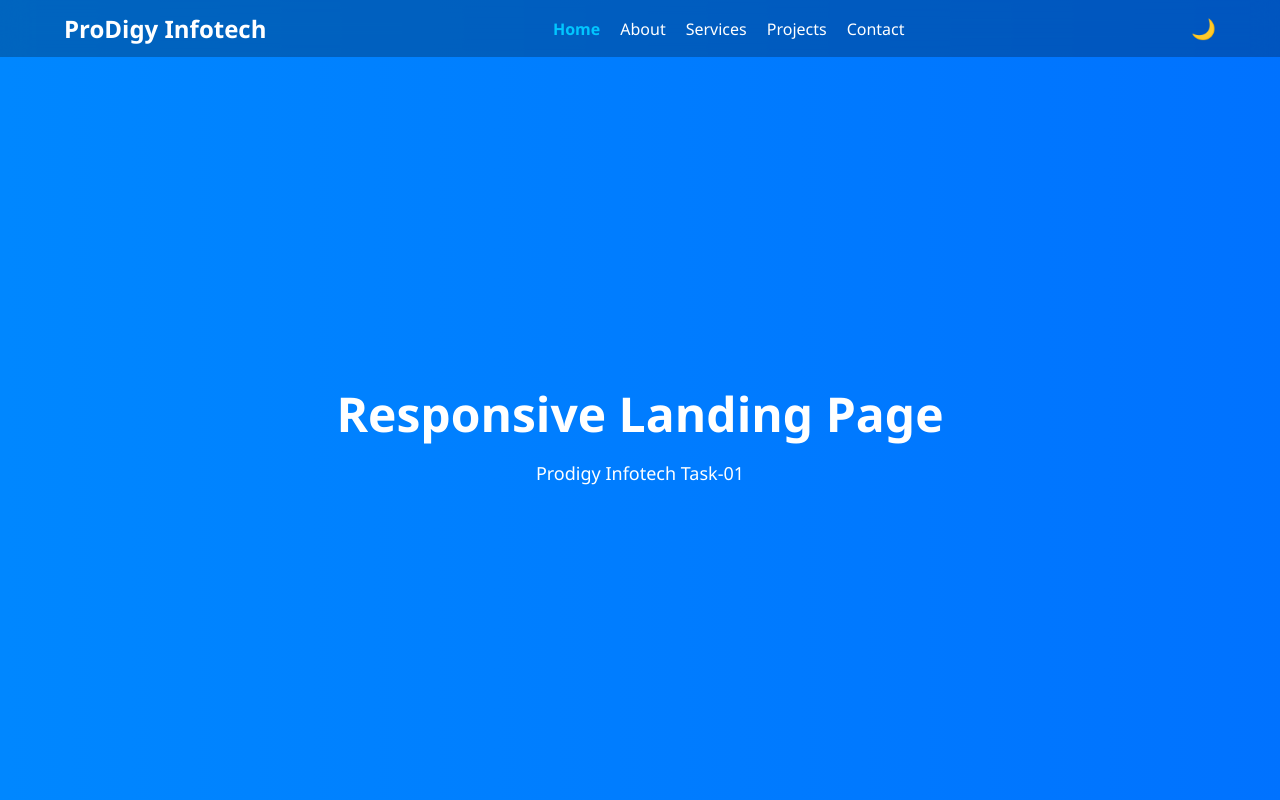
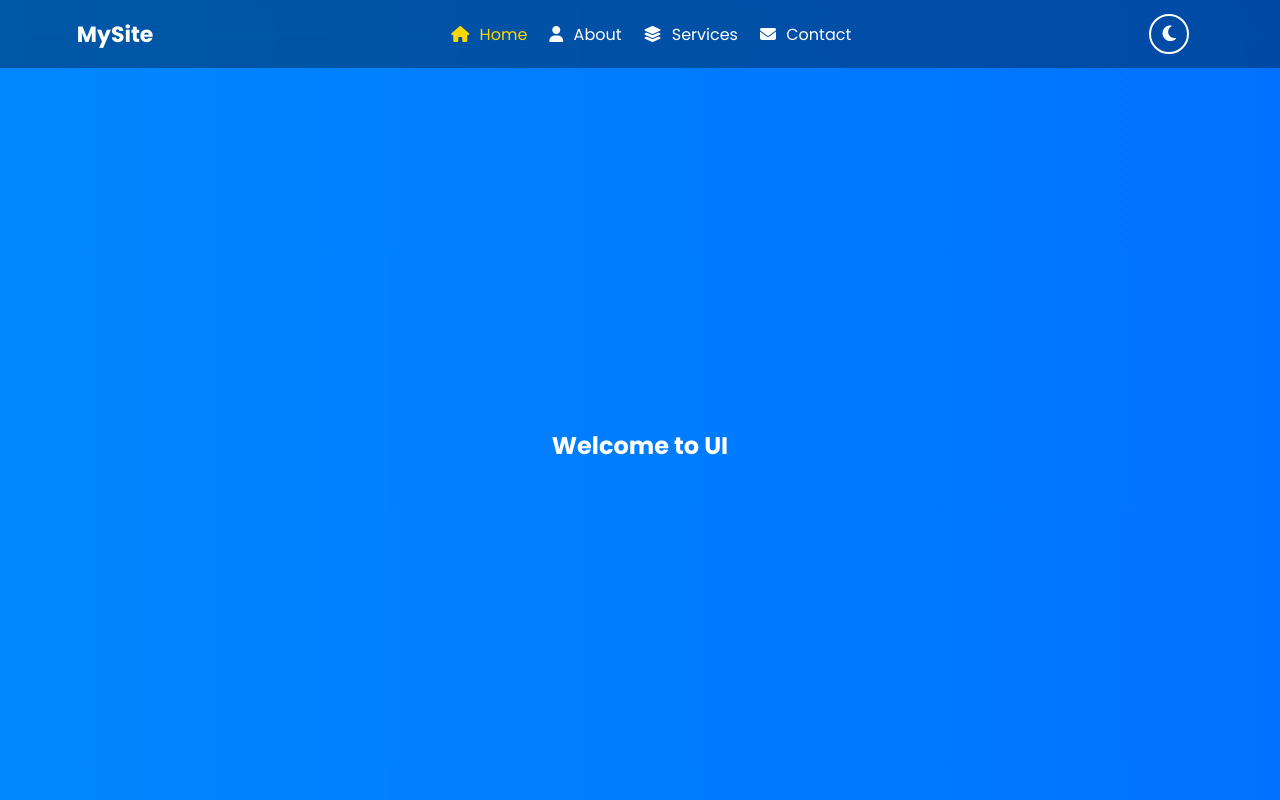
Before and after one commit to adityaswami905-code/PRODIGY_WD_01, a plain HTML site: page index.html in a window 1280 px wide. Shown: the top 800 px of the page. Drawn offline with Linux system fonts and the light colour scheme.

Commit message:
update task-1

```diff
--- a/index.html
+++ b/index.html
@@ -3,7 +3,11 @@
 <head>
 <meta charset="UTF-8">
 <meta name="viewport" content="width=device-width, initial-scale=1.0">
-<title>Prodigy Task-01 </title>
+<title> Navbar</title>
+
+<!-- Font Awesome -->
+<link rel="stylesheet" href="https://cdnjs.cloudflare.com/ajax/libs/font-awesome/6.5.0/css/all.min.css">
+
 <link rel="stylesheet" href="style.css">
 </head>
 <body>
@@ -11,40 +15,36 @@
 <div id="progressBar"></div>
 
 <header id="navbar">
-    <div class="logo">ProDigy Infotech</div>
+    <div class="logo">MySite</div>
 
-    <div class="menu-toggle" id="menuToggle">☰</div>
-
-    <nav class="nav-links" id="navLinks">
-        <a href="#home" class="active">Home</a>
-        <a href="#about">About</a>
-        <a href="#services">Services</a>
-        <a href="#projects">Projects</a>
-        <a href="#contact">Contact</a>
+    <nav id="navLinks" class="nav-links">
+        <a href="#home" class="active"><i class="fa-solid fa-house"></i> Home</a>
+        <a href="#about"><i class="fa-solid fa-user"></i> About</a>
+        <a href="#services"><i class="fa-solid fa-layer-group"></i> Services</a>
+        <a href="#contact"><i class="fa-solid fa-envelope"></i> Contact</a>
     </nav>
 
-    <button id="themeToggle">🌙</button>
+    <div class="nav-actions">
+        <button id="themeToggle"><i class="fa-solid fa-moon"></i></button>
+        <div id="menuToggle" class="menu-toggle">
+            <i class="fa-solid fa-bars"></i>
+        </div>
+    </div>
 </header>
 
-<section id="home" class="hero section">
-    <h1>Responsive Landing Page</h1>
-    <p>Prodigy Infotech Task-01 </p>
+<section id="home" class="section hero">
+    <h1>Welcome to  UI</h1>
 </section>
 
 <section id="about" class="section light">
-    <h2>About This Task</h2>
-    <p>Interactive, modern, responsive navigation menu project.</p>
+    <h2>About Section</h2>
 </section>
 
-<section id="services" class="section">
+<section id="services" class="section hero">
     <h2>Services Section</h2>
 </section>
 
-<section id="projects" class="section light">
-    <h2>Projects Section</h2>
-</section>
-
-<section id="contact" class="section">
+<section id="contact" class="section light">
     <h2>Contact Section</h2>
 </section>
 
--- a/script.js
+++ b/script.js
@@ -26,7 +26,6 @@ window.addEventListener("scroll", () => {
         }
     });
 
-    // Scroll progress bar
     const scrollHeight = document.documentElement.scrollHeight - window.innerHeight;
     const scrolled = (window.scrollY / scrollHeight) * 100;
     progressBar.style.width = scrolled + "%";
@@ -40,5 +39,8 @@ menuToggle.addEventListener("click", () => {
 // Dark mode toggle
 themeToggle.addEventListener("click", () => {
     document.body.classList.toggle("dark");
-    themeToggle.textContent = document.body.classList.contains("dark") ? "☀️" : "🌙";
+
+    themeToggle.innerHTML = document.body.classList.contains("dark")
+        ? '<i class="fa-solid fa-sun"></i>'
+        : '<i class="fa-solid fa-moon"></i>';
 });
--- a/style.css
+++ b/style.css
@@ -1,12 +1,18 @@
+@import url('https://fonts.googleapis.com/css2?family=Poppins:wght@400;500;600;700&display=swap');
+
 * {
     margin: 0;
     padding: 0;
     box-sizing: border-box;
-    font-family: 'Segoe UI', sans-serif;
-    scroll-behavior: smooth;
+    font-family: 'Poppins', sans-serif;
 }
 
-/* Scroll Progress */
+body {
+    scroll-behavior: smooth;
+    transition: background 0.3s ease, color 0.3s ease;
+}
+
+/* Scroll Progress Bar */
 #progressBar {
     position: fixed;
     top: 0;
@@ -22,48 +28,52 @@ header {
     position: fixed;
     width: 100%;
     top: 0;
-    padding: 12px 5vw;
+    padding: 14px 6vw;
     display: flex;
     justify-content: space-between;
     align-items: center;
-    backdrop-filter: blur(12px);
-    background: rgba(0, 0, 0, 0.25);
+    backdrop-filter: blur(14px);
+    background: rgba(0,0,0,0.35);
     transition: 0.3s ease;
     z-index: 1000;
 }
 
 header.scrolled {
     background: rgba(13, 71, 161, 0.95);
-    box-shadow: 0 6px 18px rgba(0,0,0,0.3);
+    box-shadow: 0 6px 20px rgba(0,0,0,0.4);
 }
 
 .logo {
-    font-size: clamp(18px, 3vw, 24px);
+    font-size: 22px;
     font-weight: bold;
     color: white;
 }
 
-/* Navigation */
+/* Nav Links */
 .nav-links {
     display: flex;
-    gap: 20px;
+    gap: 22px;
 }
 
 .nav-links a {
     text-decoration: none;
     color: white;
-    font-size: clamp(14px, 2vw, 16px);
+    font-size: 16px;
     position: relative;
-    transition: 0.3s;
+    transition: 0.3s ease;
 }
 
-/* Hover underline */
+.nav-links a i {
+    margin-right: 6px;
+}
+
+/* Hover underline animation */
 .nav-links a::after {
     content: "";
     position: absolute;
     width: 0;
     height: 2px;
-    bottom: -6px;
+    bottom: -5px;
     left: 0;
     background: #00c6ff;
     transition: 0.3s ease;
@@ -77,54 +87,55 @@ header.scrolled {
     color: #00c6ff;
 }
 
-/* Active link */
 .nav-links a.active {
-    color: #00c6ff;
-    font-weight: bold;
+    color: #FFD700;
 }
 
 /* Theme Toggle */
 #themeToggle {
     background: none;
-    border: none;
+    border: 2px solid white;
     color: white;
-    font-size: 20px;
+    height: 40px;
+    width: 40px;
+    border-radius: 50%;
+    font-size: 18px;
     cursor: pointer;
+    display: flex;
+    align-items: center;
+    justify-content: center;
+    transition: 0.3s ease;
+}
+
+#themeToggle:hover {
+    background: white;
+    color: black;
 }
 
 /* Hamburger */
-.menu-toggle {
+.menu-toggle i {
     display: none;
     font-size: 26px;
     color: white;
     cursor: pointer;
 }
 
+.nav-actions {
+    display: flex;
+    gap: 14px;
+    align-items: center;
+}
+
 /* Sections */
 .section {
     min-height: 100vh;
-    padding: clamp(100px, 15vh, 140px) 8vw 40px;
+    padding: 130px 8vw 40px;
     display: flex;
     flex-direction: column;
     justify-content: center;
     text-align: center;
 }
 
-.section h1 {
-    font-size: clamp(28px, 5vw, 48px);
-}
-
-.section h2 {
-    font-size: clamp(22px, 4vw, 34px);
-}
-
-.section p {
-    max-width: 800px;
-    margin: 15px auto;
-    font-size: clamp(14px, 2vw, 18px);
-}
-
-/* Hero */
 .hero {
     background: linear-gradient(270deg, #0072ff, #00c6ff);
     background-size: 400% 400%;
@@ -132,9 +143,9 @@ header.scrolled {
     color: white;
 }
 
-/* Light Sections */
 .light {
     background: #f7f7f7;
+    color: black;
 }
 
 /* Dark Mode */
@@ -143,25 +154,30 @@ body.dark {
     color: white;
 }
 
-/* Animations */
+body.dark .light {
+    background: #1c1c1c;
+    color: white;
+}
+
+/* Animation */
 @keyframes gradientMove {
     from { background-position: left; }
     to { background-position: right; }
 }
 
-/* Responsive Mobile */
+/* Responsive */
 @media (max-width: 900px) {
-    .menu-toggle {
+    .menu-toggle i {
         display: block;
     }
 
     .nav-links {
         position: absolute;
         top: 70px;
-        right: 5vw;
-        width: min(260px, 90%);
+        right: 6vw;
+        width: 260px;
+        flex-direction: column;
         background: rgba(0,0,0,0.95);
-        flex-direction: column;
         padding: 18px;
         border-radius: 12px;
         display: none;
@@ -174,16 +190,5 @@ body.dark {
 
     .nav-links a {
         padding: 10px;
-        font-size: 16px;
     }
 }
-
-/* Ultra Small Screens */
-@media (max-width: 450px) {
-    header {
-        padding: 10px 4vw;
-    }
-    .logo {
-        font-size: 18px;
-    }
-}
```
Also changed, not shown: 1 other file.
